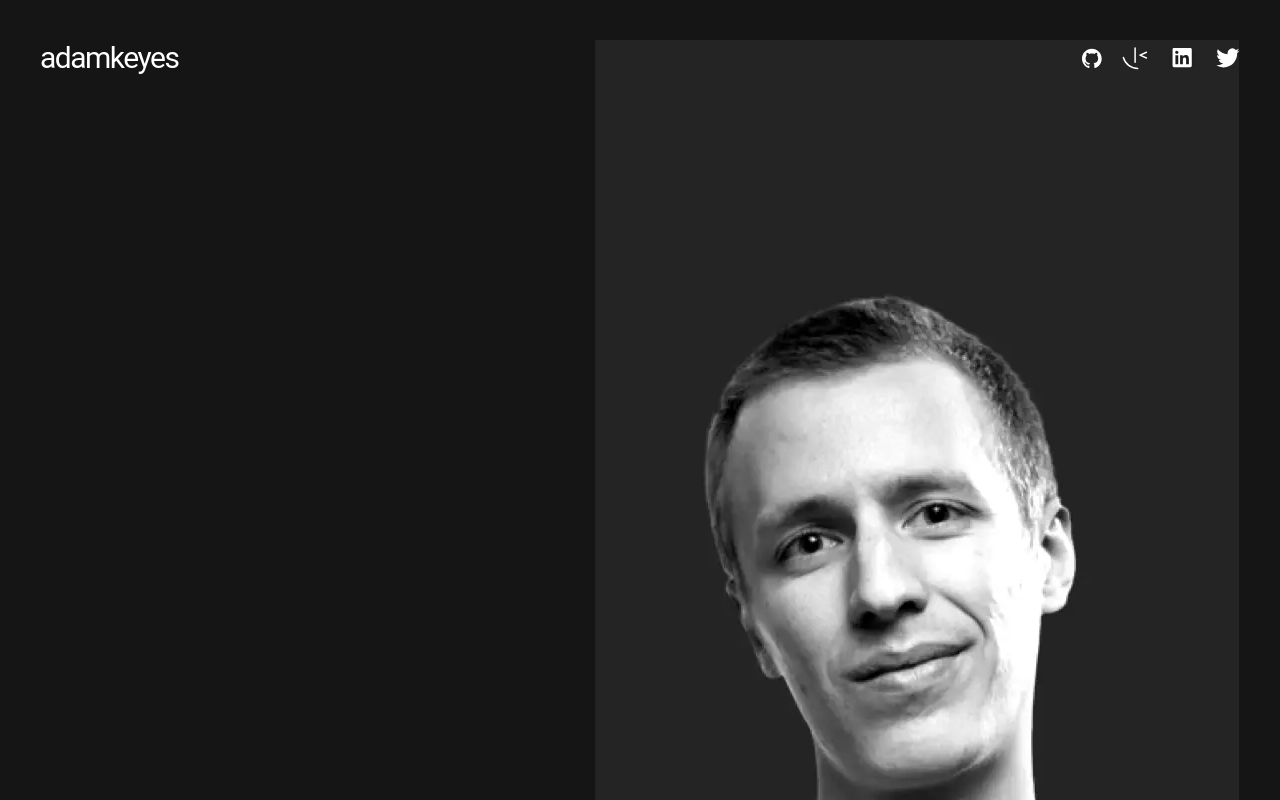
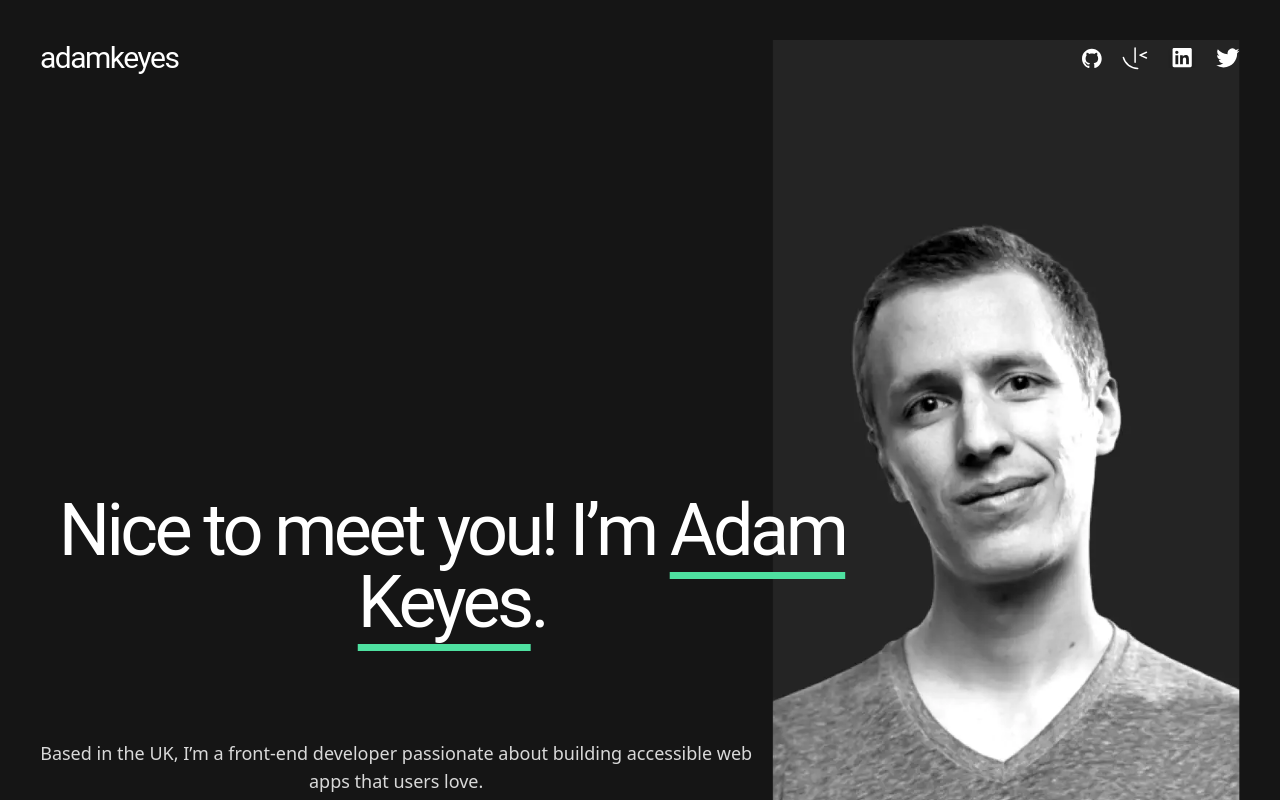
Before and after one commit to royeradames/angular-single-page-developer-portfolio, an Angular app: page / in a window 1280 px wide. Shown: the top 800 px of the page. Built offline with nearby package versions, Linux system fonts and the light colour scheme.

Commit message:
increase the available space for the text

```diff
--- a/src/app/main/about/about.component.scss
+++ b/src/app/main/about/about.component.scss
@@ -8,7 +8,7 @@
     "message . image"
     ". . image" 34px
     "action . image"
-  / 1fr 10ch 1fr
+  / 2fr 10ch 1fr
   ;
     &-heading{
       grid-area: heading;
```
